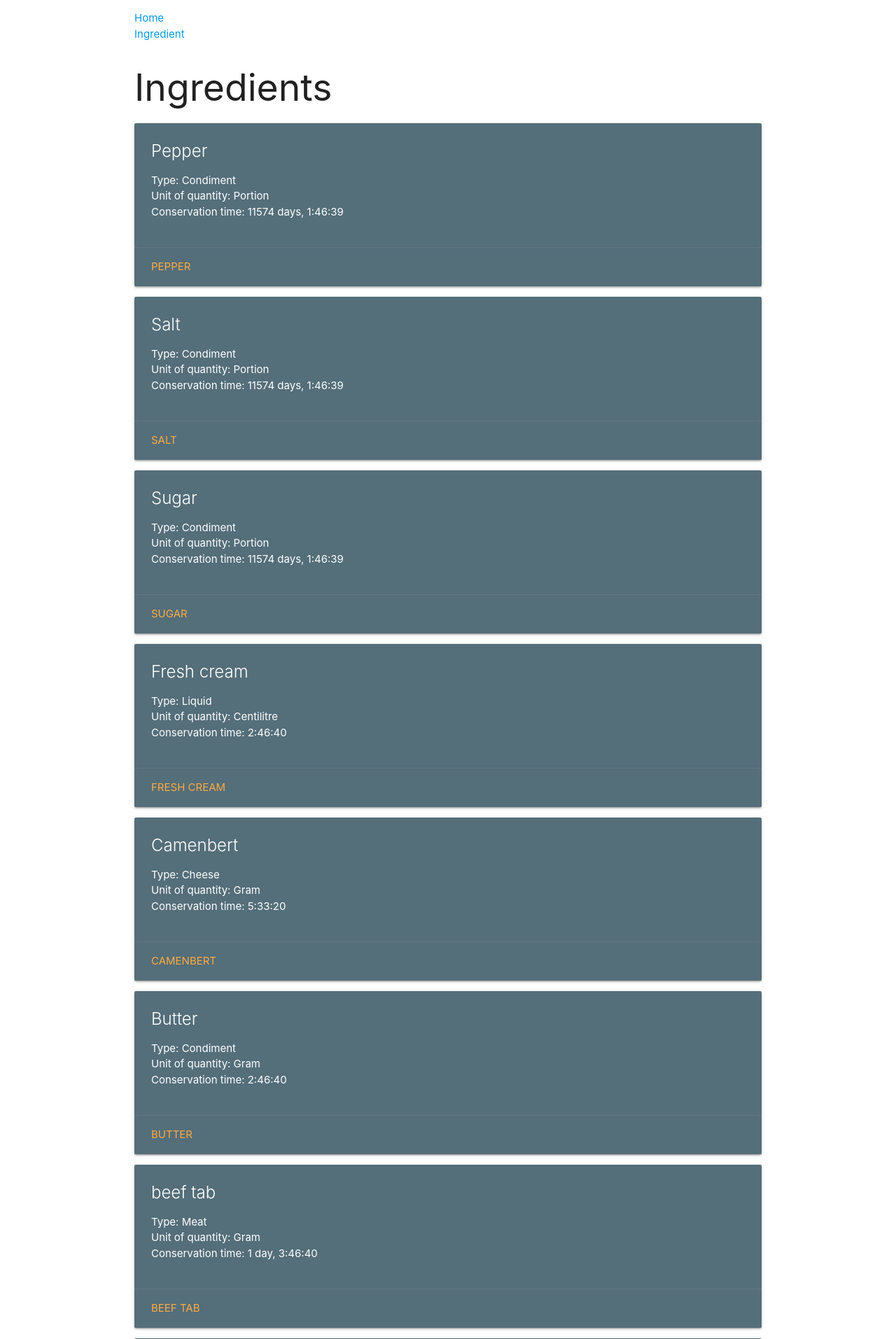
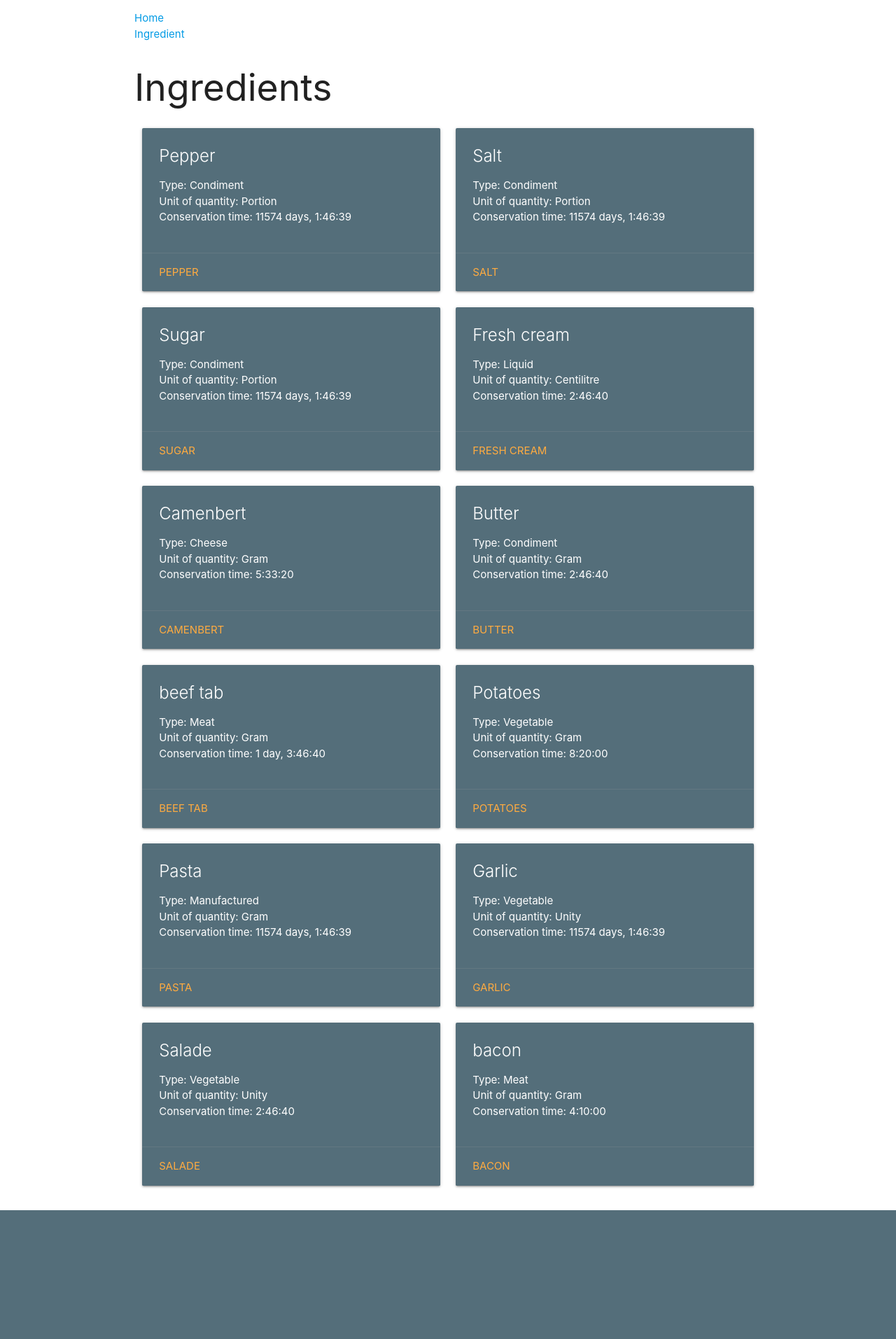
Before and after one commit to simonandrestrasbourg/OrganizeMyMeal, a Django app: page /ingredient/ in a window 1280 px wide. Shown: the top 1913 px of the page at 70% size. After the commit the page ends 1729 px from the top, so only its background shows below. Run offline with Django 3.2, Linux system fonts and the light colour scheme; data comes from the database, SQL or seed files in the repository; some libraries are stand-ins or nearby versions.

Commit message:
use correctly row/col with grid

```diff
--- a/ingredients/static/ingredients/style.css
+++ b/ingredients/static/ingredients/style.css
@@ -1,3 +1,2 @@
 div.row {
-    float: left;
 }
--- a/ingredients/templates/ingredients/ingredient.html
+++ b/ingredients/templates/ingredients/ingredient.html
@@ -4,7 +4,8 @@
 {% block content %}
     <h2>Ingredients</h2>
 
-    <div class="col">
+    <div class="row">
+    <div class="col s12">
       <div class="card blue-grey darken-1">
         <div class="card-content white-text">
 	  <span class="card-title">{{ object.ingredient_text }}</span>
@@ -26,4 +27,5 @@
 	</div>
       </div>
     </div>
+    </div>
 {% endblock %}
--- a/ingredients/templates/ingredients/ingredient_list.html
+++ b/ingredients/templates/ingredients/ingredient_list.html
@@ -3,8 +3,9 @@
 {% block description %}OrganizeMyMeal{% endblock %}
 {% block content %}
     <h2>Ingredients</h2>
+    <div class="row">
     {% for ingredient in ingredient_list %}
-    <div class="items">
+    <div class="col s6">
       <div class="card blue-grey darken-1">
         <div class="card-content white-text">
 	  <span class="card-title">{{ ingredient.ingredient_text }}</span>
@@ -28,5 +29,6 @@
       </div>
     </div>
         {% endfor %}
+    </div>
     </ul>
 {% endblock %}
```
